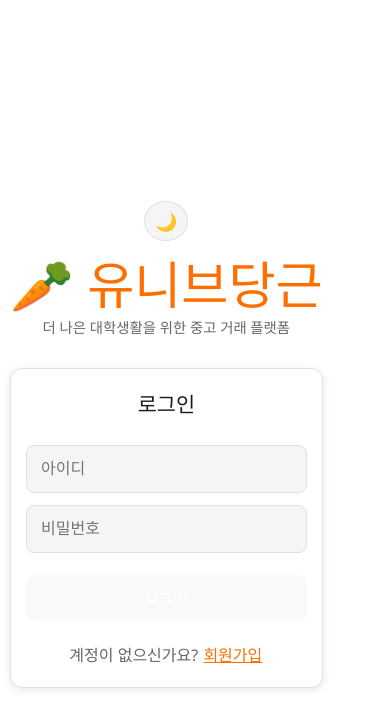
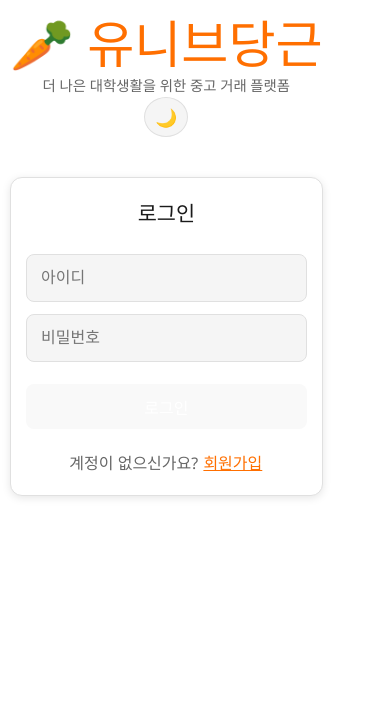
Before and after one commit to sate999/project_alpha, a React (Vite) app in the folder frontend/: page / in a window 390 px wide. Shown: the top 728 px of the page. Built offline with nearby package versions, Linux system fonts and the light colour scheme.

Commit message:
Center align all content

```diff
--- a/frontend/src/App.css
+++ b/frontend/src/App.css
@@ -42,12 +42,17 @@ body {
   max-width: 800px;
   margin: 0 auto;
   padding: 40px 20px;
+  display: flex;
+  flex-direction: column;
+  align-items: center;
+  min-height: 100vh;
 }
 
 h1 {
   font-size: 2.5rem;
   margin-bottom: 8px;
   color: var(--accent-color);
+  text-align: center;
 }
 
 h2 {
@@ -55,6 +60,7 @@ h2 {
   color: var(--text-secondary);
   font-weight: 400;
   margin-bottom: 30px;
+  text-align: center;
 }
 
 h3 {
@@ -66,10 +72,16 @@ h3 {
 /* Header */
 .header {
   display: flex;
-  justify-content: space-between;
-  align-items: flex-start;
+  flex-direction: column;
+  align-items: center;
+  text-align: center;
   margin-bottom: 40px;
-  gap: 15px;
+  width: 100%;
+  position: relative;
+}
+
+.header-left {
+  text-align: center;
 }
 
 .header-left h1 {
@@ -81,9 +93,9 @@ h3 {
 }
 
 .header-right {
-  display: flex;
-  align-items: center;
-  gap: 15px;
+  position: absolute;
+  top: 0;
+  right: 0;
 }
 
 /* Theme Toggle */
@@ -111,7 +123,7 @@ h3 {
 .user-info {
   display: flex;
   align-items: center;
-  justify-content: space-between;
+  justify-content: center;
   gap: 15px;
   padding: 15px 20px;
   background: var(--bg-card);
@@ -119,6 +131,8 @@ h3 {
   border: 1px solid var(--border-color);
   box-shadow: var(--shadow);
   margin-bottom: 20px;
+  width: 100%;
+  max-width: 500px;
 }
 
 .user-info p {
@@ -202,6 +216,7 @@ input:focus {
   padding: 12px 16px;
   border-radius: 8px;
   margin-bottom: 20px;
+  text-align: center;
 }
 
 .success-message {
@@ -211,10 +226,12 @@ input:focus {
   padding: 12px 16px;
   border-radius: 8px;
   margin-bottom: 20px;
+  text-align: center;
 }
 
 /* Auth Container */
 .auth-container {
+  width: 100%;
   max-width: 400px;
   margin: 0 auto;
   background: var(--bg-card);
@@ -275,6 +292,8 @@ input:focus {
   padding: 25px;
   margin-bottom: 20px;
   box-shadow: var(--shadow);
+  width: 100%;
+  max-width: 600px;
 }
 
 .products-header {
@@ -299,6 +318,7 @@ input:focus {
 
 .product-form h4 {
   margin-bottom: 15px;
+  text-align: center;
 }
 
 .product-form textarea {
@@ -323,6 +343,7 @@ input:focus {
 .form-buttons {
   display: flex;
   gap: 10px;
+  justify-content: center;
 }
 
 .products-list {
@@ -405,28 +426,6 @@ input:focus {
     font-size: 1rem;
   }
 
-  .header {
-    flex-direction: column;
-    align-items: center;
-    text-align: center;
-  }
-
-  .header-left {
-    order: 1;
-    text-align: center;
-  }
-
-  .header-right {
-    order: 0;
-    position: absolute;
-    top: 20px;
-    right: 15px;
-  }
-
-  .App {
-    position: relative;
-  }
-
   .theme-toggle {
     width: 40px;
     height: 40px;
@@ -497,7 +496,6 @@ input:focus {
 @media (max-width: 480px) {
   .App {
     padding: 15px 10px;
-    padding-top: 60px;
   }
 
   h1 {
@@ -506,15 +504,6 @@ input:focus {
 
   h2 {
     font-size: 0.9rem;
-  }
-
-  .header {
-    margin-bottom: 30px;
-  }
-
-  .header-right {
-    top: 15px;
-    right: 10px;
   }
 
   .auth-container {
```
